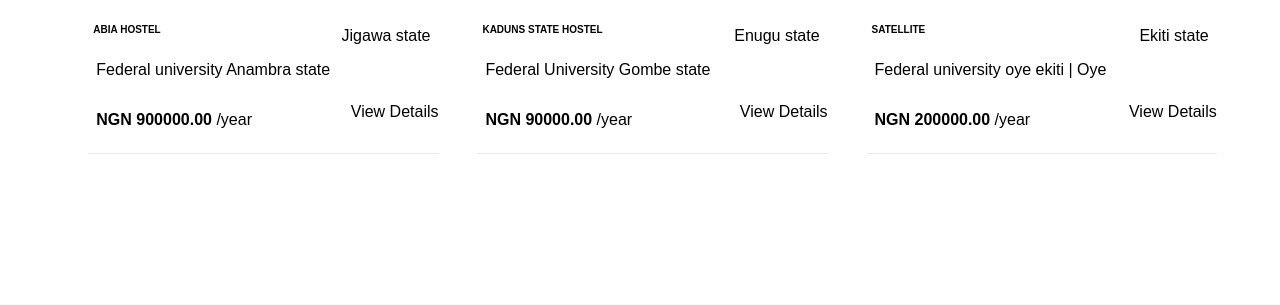
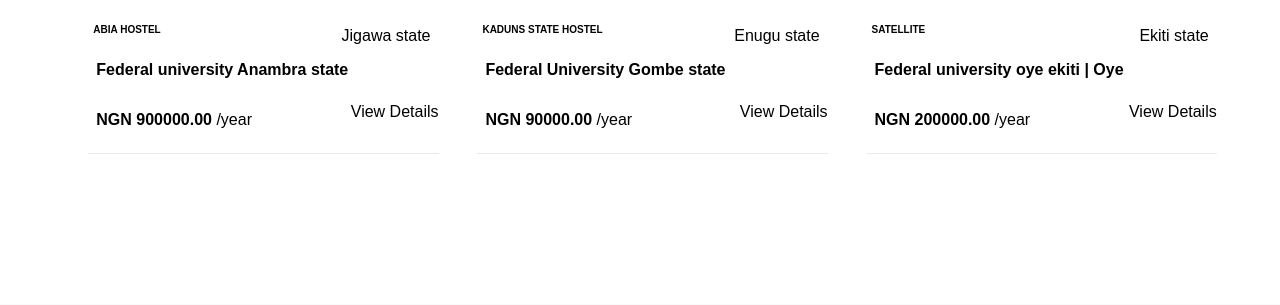
Before and after one commit to Hazaloolu/Safehaven, a Django app: page / in a window 1280 px wide. Shown: the part 1336-1641 px from the top of the page. Run offline with Django 4.2, Linux system fonts and the light colour scheme; data comes from the database, SQL or seed files in the repository; some web fonts are replaced.

Commit message:
Update index.html

```diff
--- a/templates/main/index.html
+++ b/templates/main/index.html
@@ -88,7 +88,7 @@
                                <p class='hostel_name bold-text '>{{accomodations.Hostel_name}}</p>
                                <p class='light-text'>{{accomodations.state}}</p>
                             </div>
-                            <p class='light-text'>{{accomodations.school}}</p>
+                            <p class='bold-text'>{{accomodations.school}}</p>
 
                             <div class="flex line">
                                 <p class="  bold-text price">NGN {{accomodations.price}} <span class='light-text small '>/year</span> </p><a href="{% url 'listed' accomodations.id %}">View Details</a>
```
